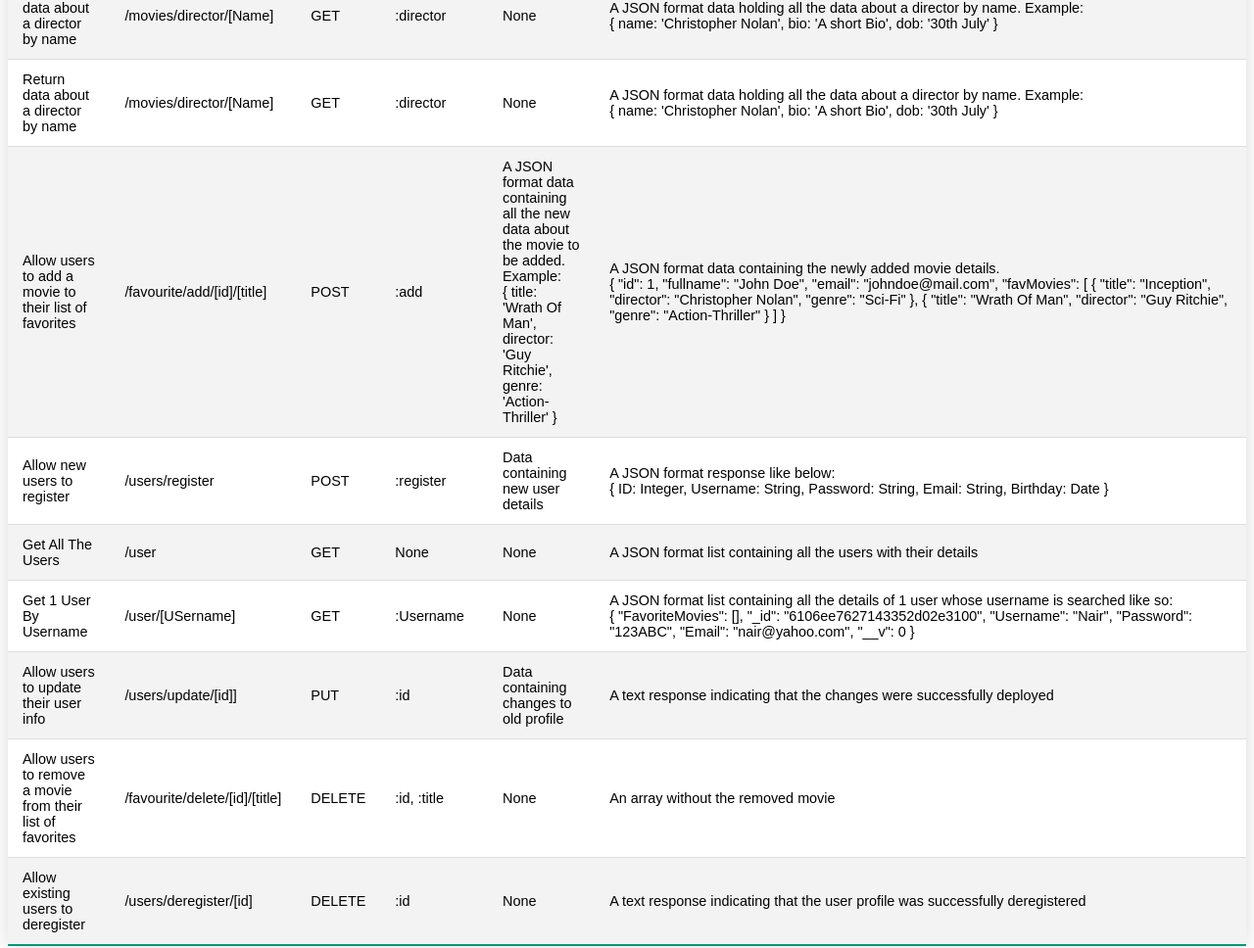
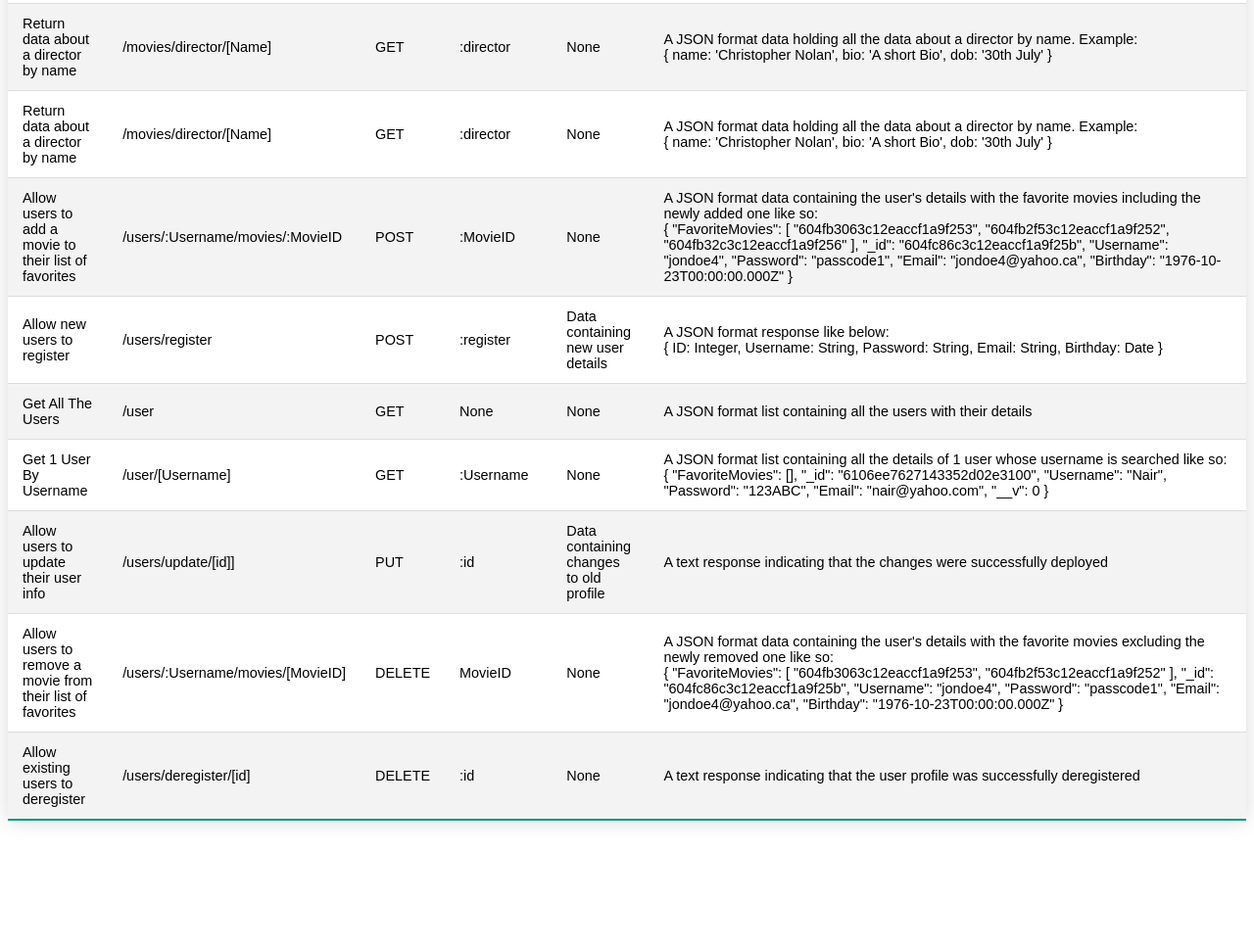
Before and after one commit to Anu123FE/movie_api, a website: page public/documentation.html in a window 1280 px wide. Shown: the part 1135-2103 px from the top of the page at 98% size. After the commit the page ends 1998 px from the top, so only its background shows below. Drawn offline with Linux system fonts and the light colour scheme.

Commit message:
edited the endpoints and the documentation file for requests of adding and deleting a movie from favorite list

```diff
--- a/public/documentation.html
+++ b/public/documentation.html
@@ -146,35 +146,23 @@
 
             <tr>
                 <td>Allow users to add a movie to their list of favorites</td>
-                <td>/favourite/add/[id]/[title]</td>
+                <td>/users/:Username/movies/:MovieID</td>
                 <td>POST</td>
-                <td>:add</td>
-                <td>A JSON format data containing all the new data about the movie to be added. Example:<br>
+                <td>:MovieID</td>
+                <td>None</td>
+                <td>A JSON format data containing the user's details with the favorite movies including the newly added one like so: <br>
                     {
-                    title: 'Wrath Of Man',
-                    director: 'Guy Ritchie',
-                    genre: 'Action-Thriller'
+                        "FavoriteMovies": [
+                            "604fb3063c12eaccf1a9f253",
+                            "604fb2f53c12eaccf1a9f252",
+                            "604fb32c3c12eaccf1a9f256"
+                        ],
+                        "_id": "604fc86c3c12eaccf1a9f25b",
+                        "Username": "jondoe4",
+                        "Password": "passcode1",
+                        "Email": "jondoe4@yahoo.ca",
+                        "Birthday": "1976-10-23T00:00:00.000Z"
                     }
-                </td>
-                <td>A JSON format data containing the newly added movie details. <br>
-                    {
-                        "id": 1,
-                        "fullname": "John Doe",
-                        "email": "johndoe@mail.com",
-                        "favMovies": [
-                            {
-                                "title": "Inception",
-                                "director": "Christopher Nolan",
-                                "genre": "Sci-Fi"
-                            },
-                            {
-                                "title": "Wrath Of Man",
-                                "director": "Guy Ritchie",
-                                "genre": "Action-Thriller"
-                            }
-                        ]
-                    }
-
                 </td>
             </tr>
 
@@ -206,7 +194,7 @@
 
             <tr>
                 <td>Get 1 User By Username</td>
-                <td>/user/[USername]</td>
+                <td>/user/[Username]</td>
                 <td>GET</td>
                 <td>:Username</td>
                 <td>None</td>
@@ -234,11 +222,24 @@
 
             <tr>
                 <td>Allow users to remove a movie from their list of favorites</td>
-                <td>/favourite/delete/[id]/[title]</td>
+                <td>/users/:Username/movies/[MovieID]</td>
                 <td>DELETE</td>
-                <td>:id, :title</td>
+                <td>MovieID</td>
                 <td>None</td>
-                <td>An array without the removed movie</td>
+                <td>A JSON format data containing the user's details with the favorite movies excluding the newly removed one like so: <br>
+
+                    {
+                        "FavoriteMovies": [
+                            "604fb3063c12eaccf1a9f253",
+                            "604fb2f53c12eaccf1a9f252"
+                        ],
+                        "_id": "604fc86c3c12eaccf1a9f25b",
+                        "Username": "jondoe4",
+                        "Password": "passcode1",
+                        "Email": "jondoe4@yahoo.ca",
+                        "Birthday": "1976-10-23T00:00:00.000Z"
+                    }
+                </td>
             </tr>
 
             <tr>
```
Also changed, not shown: index.js (+51 -19 lines).
